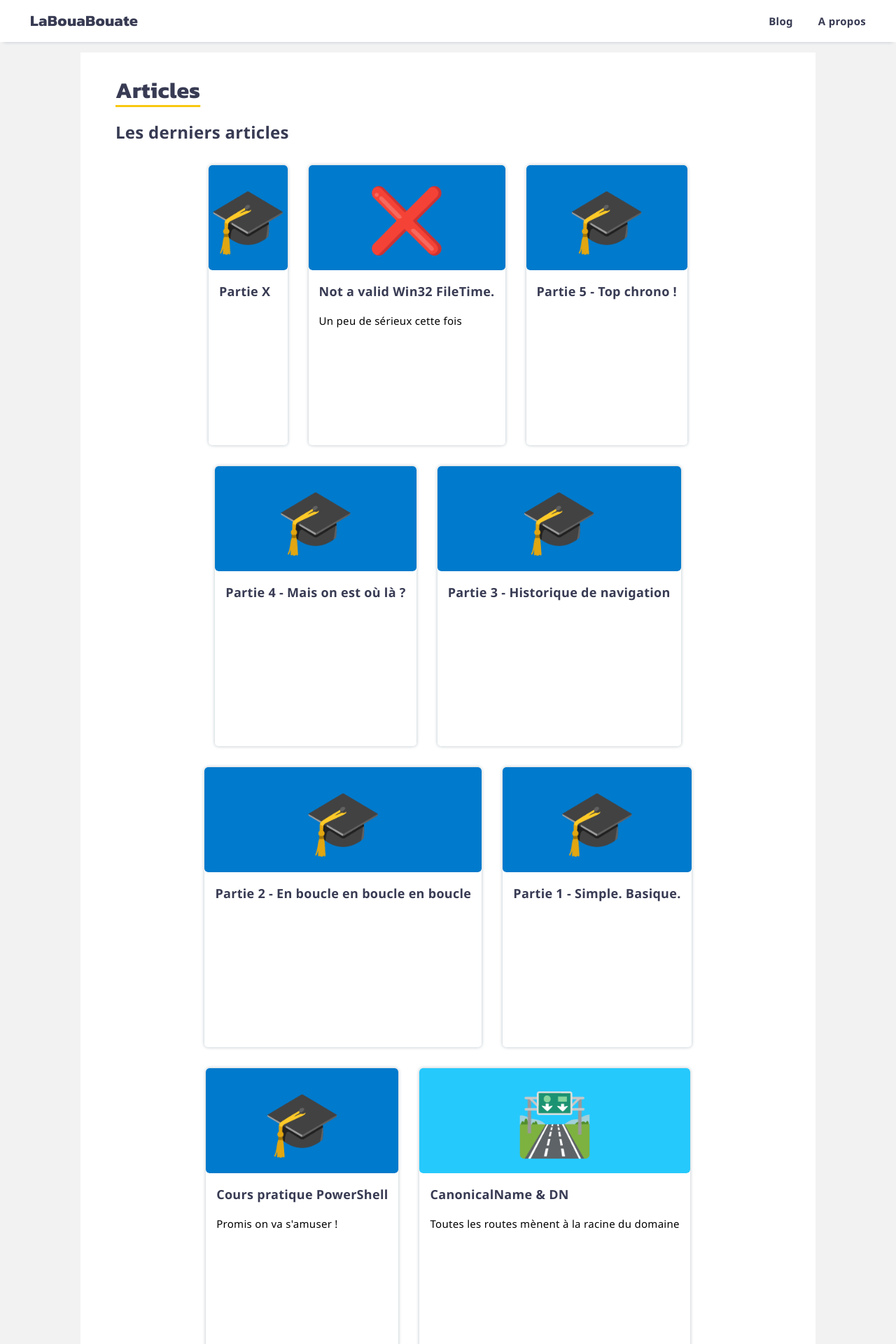
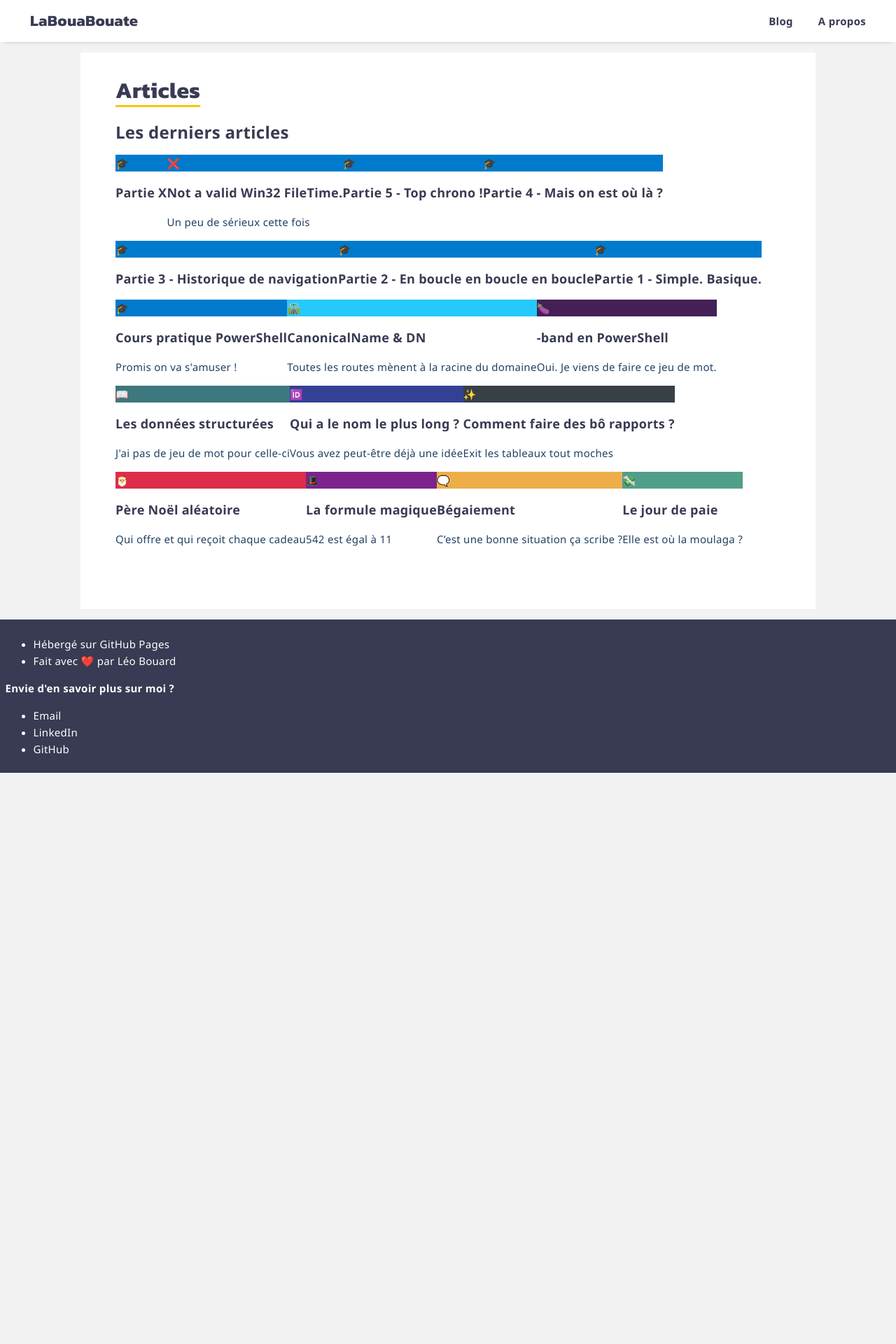
Before and after one commit to leobouard/leobouard.github.io, a Jekyll site: the page built from blog.md, in a window 1280 px wide. Shown: the top 1920 px of the page at 70% size. Built offline with Jekyll 4.4.1, drawn with Linux system fonts in a browser that asks for light colours; our own code applies the rules of GitHub Pages for plain Markdown files; after the commit the page ends 1104 px from its top, so only the background shows below that.

Commit message:
Update posts.scss

```diff
--- a/assets/css/posts.scss
+++ b/assets/css/posts.scss
@@ -1,7 +1,7 @@
 ---
 ---
 
-/* --- POSTS CONTENT --- */
+/* --- POSTS CONTENT ---
 
 .posts {
     display: flex;
@@ -79,3 +79,24 @@
     justify-content: center;
     font-size: 90px;
 }
+
+*/
+
+.posts {
+    display: flex;
+    flex-wrap: wrap;
+    justify-content: left;
+}
+
+article {
+    margin: 15px;
+    height: 400px;
+    max-width: 300px;
+    flex: 1;
+    flex-basis: 250px;
+    border-radius: 5px;
+    padding: 10px;
+    box-shadow: 0 0 5px 0 #b8c3c9;
+    transition: all 100ms ease-in-out;
+    border-radius: 5px;
+}
```
